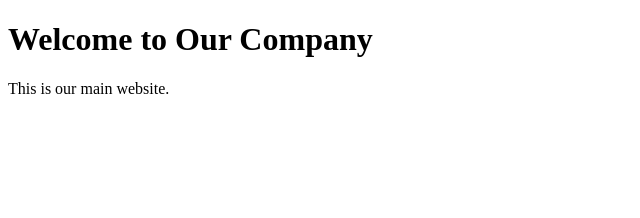
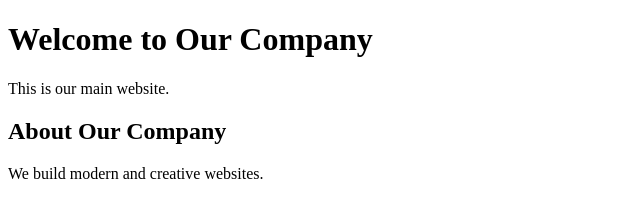
Before and after one commit to atshamhussain6-jpg/compny-project, a plain HTML site: page index.html in a window 1280 px wide. Shown: the whole page, without its empty margins (0-640 px from the left). Drawn offline with Linux system fonts and the light colour scheme.

Commit message:
feat: add about section

```diff
--- a/index.html
+++ b/index.html
@@ -6,5 +6,9 @@
 <body>
     <h1>Welcome to Our Company</h1>
     <p>This is our main website.</p>
+    <section class="about">
+    <h2>About Our Company</h2>
+    <p>We build modern and creative websites.</p>
+</section>
 </body>
 </html>
```
